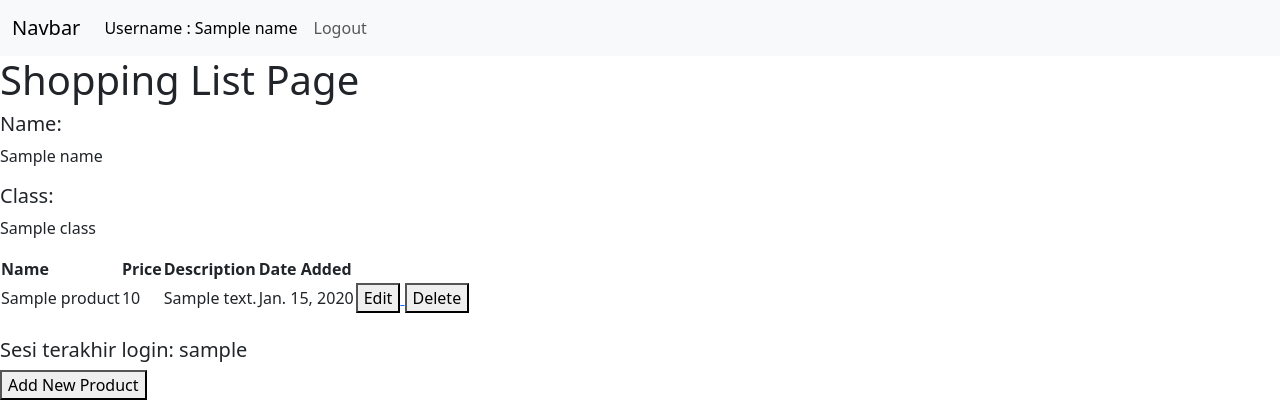
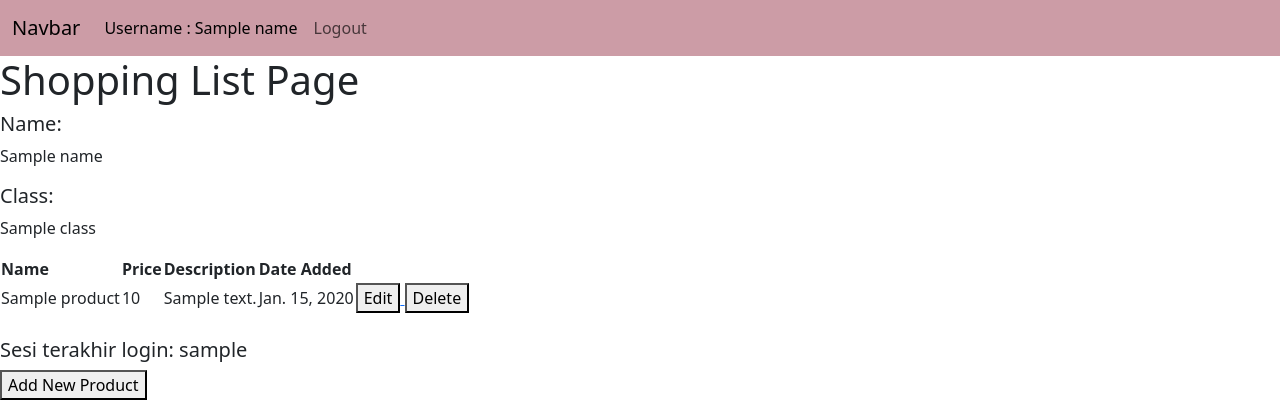
Before and after one commit to nadinezhr/shopping-list, a Django app: template main/templates/main.html in a window 1280 px wide. Shown: the top 420 px of the page. Run offline with Django 4.2, Linux system fonts and the light colour scheme; tables that the repository leaves empty hold one stand-in row (values such as "Sample post"); the template is opened without the code that fills it: values that come from a table or form of the project are taken from there, most other values are stand-ins (such as "Sample title", 1, 10 or a date in 2020).

Commit message:
Menambahkan warna navbar

```diff
--- a/main/templates/main.html
+++ b/main/templates/main.html
@@ -1,7 +1,7 @@
 {% extends 'base.html' %}
 
 {% block content %}
-<nav class="navbar navbar-expand-lg bg-body-tertiary">
+<nav class="navbar navbar-expand-lg bg-body-tertiary" style="background-color: #cc9ca6 !important">
     <div class="container-fluid">
       <a class="navbar-brand" href="#">Navbar</a>
       <button class="navbar-toggler" type="button" data-bs-toggle="collapse" data-bs-target="#navbarNavAltMarkup" aria-controls="navbarNavAltMarkup" aria-expanded="false" aria-label="Toggle navigation">
```
